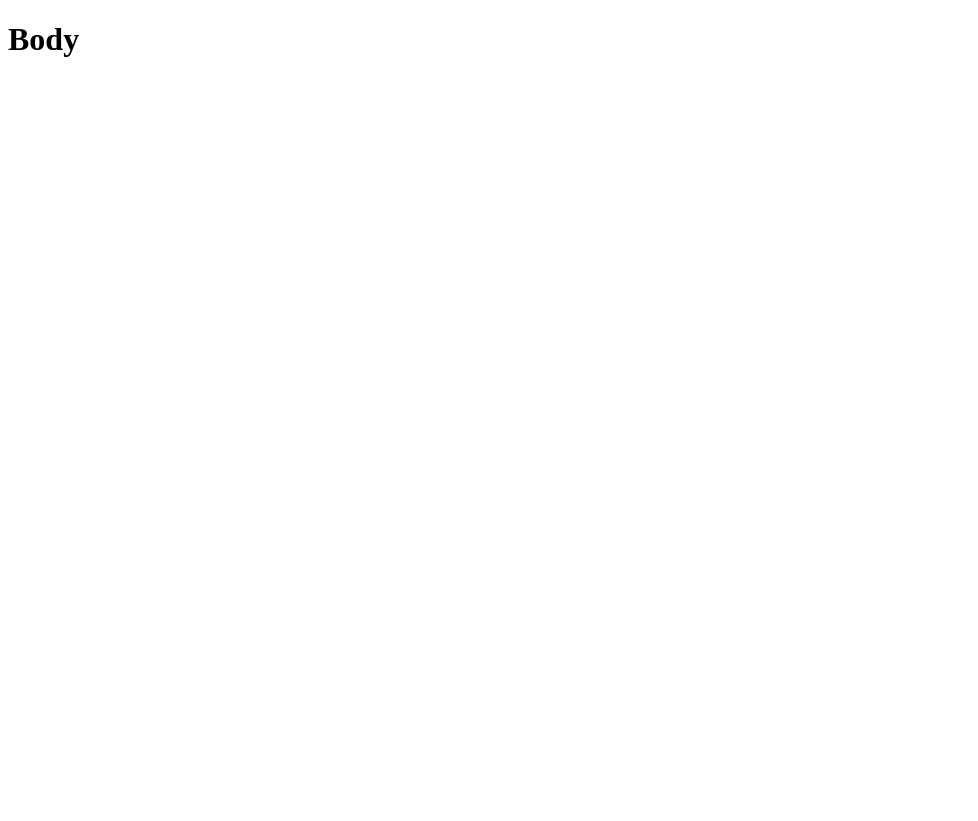
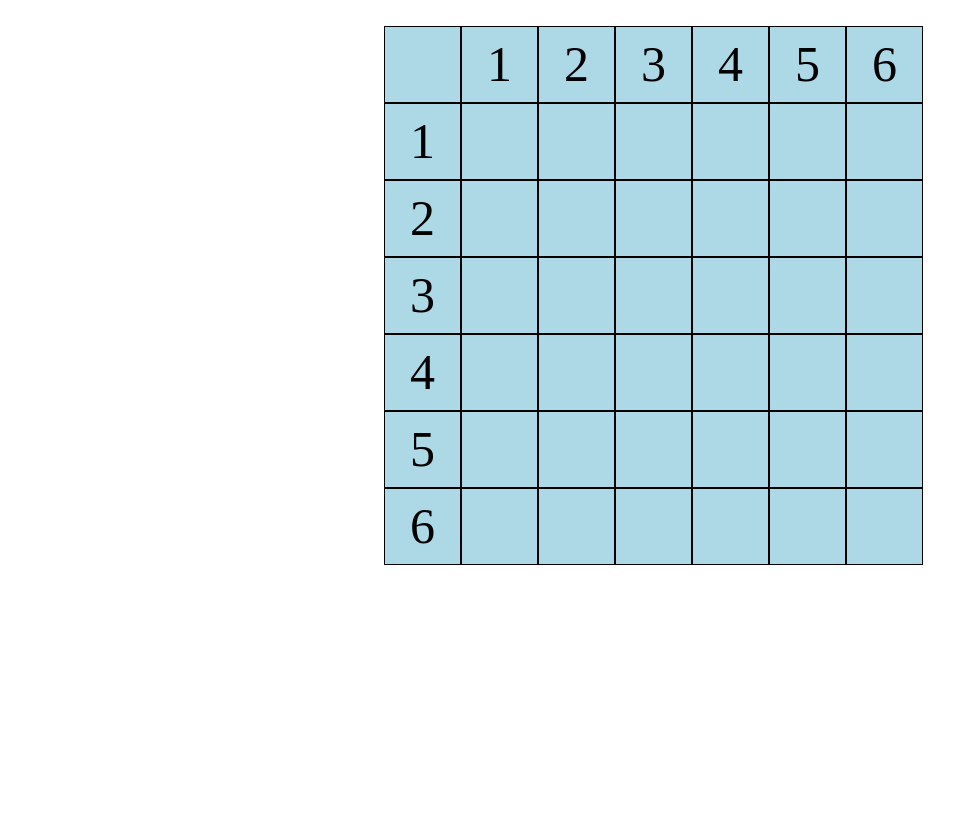
Before and after one commit to JacksonOwens22/Webcino, a PHP site: page / in a window 1280 px wide. Before the commit the part shown is almost empty. Shown: the whole page, without its empty margins (0-978 px from the left). After the commit the page ends 565 px from the top, so only its background shows below. Run offline with PHP 8.4, Linux system fonts and the light colour scheme.

Commit message:
Grid made

```diff
--- a/CSS/home.css
+++ b/CSS/home.css
@@ -1,4 +1,32 @@
 body, html {
+        margin: 0;
 	width: 100%;
 	height: 100%;
+        overflow: hidden;
 }
+.container {
+    margin: 2% auto auto 30%;
+    display: grid;
+    grid-template-columns: auto auto auto auto auto auto auto;
+    grid-template-rows: auto auto auto auto auto auto auto;
+    max-width: 538px;
+    background-color: #add8e6;
+}
+
+.tile {
+    border: 1px solid black;
+    min-width: 75px;
+    min-height: 75px;
+    display: flex;
+    justify-content: center;
+    align-items: center;
+    font-size: 50px;
+}
+
+.first-number {
+    color: red;
+}
+
+.second-number {
+    color: blue;
+}
--- a/View/home.php
+++ b/View/home.php
@@ -4,15 +4,79 @@
         <meta charset="UTF-8">
         <link href="CSS/home.css" rel="stylesheet" type="text/css"/>
         <title>LandScape</title>
-        <!-- <script src="https://code.jquery.com/jquery-latest.min.js"></script> -->
-        <!--<script src="flight.js"></script>-->
+        <script src="https://code.jquery.com/jquery-latest.min.js"></script>
+        <script src="gameBoard.js"></script>
     </head>
     <body>
 		<header>
 
 		</header>
             <main>
-                <h1>Body</h1>
+                <div class="container">
+                    <div class="row1">
+                        <div class="tile"></div>
+                        <div class="tile">1</div>
+                        <div class="tile">2</div>
+                        <div class="tile">3</div>
+                        <div class="tile">4</div>
+                        <div class="tile">5</div>
+                        <div class="tile">6</div>
+                    </div>
+                    <div class="row2">
+                        <div class="tile">1</div>
+                        <div class="tile"></div>
+                        <div class="tile"></div>
+                        <div class="tile"></div>
+                        <div class="tile"></div>
+                        <div class="tile"></div>
+                        <div class="tile"></div>
+                    </div>
+                    <div class="row3">
+                        <div class="tile">2</div>
+                        <div class="tile"></div>
+                        <div class="tile"></div>
+                        <div class="tile"></div>
+                        <div class="tile"></div>
+                        <div class="tile"></div>
+                        <div class="tile"></div>
+                    </div>
+                    <div class="row4">
+                        <div class="tile">3</div>
+                        <div class="tile"></div>
+                        <div class="tile"></div>
+                        <div class="tile"></div>
+                        <div class="tile"></div>
+                        <div class="tile"></div>
+                        <div class="tile"></div>
+                    </div>
+                    <div class="row5">
+                        <div class="tile">4</div>
+                        <div class="tile"></div>
+                        <div class="tile"></div>
+                        <div class="tile"></div>
+                        <div class="tile"></div>
+                        <div class="tile"></div>
+                        <div class="tile"></div>
+                    </div>
+                    <div class="row6">
+                        <div class="tile">5</div>
+                        <div class="tile"></div>
+                        <div class="tile"></div>
+                        <div class="tile"></div>
+                        <div class="tile"></div>
+                        <div class="tile"></div>
+                        <div class="tile"></div>
+                    </div>
+                    <div class="row7">
+                        <div class="tile">6</div>
+                        <div class="tile"></div>
+                        <div class="tile"></div>
+                        <div class="tile"></div>
+                        <div class="tile"></div>
+                        <div class="tile"></div>
+                        <div class="tile"></div>
+                    </div>
+                </div>
             </main>
     </body>
 
--- /dev/null
+++ b/gameBoard.js
@@ -0,0 +1,5 @@
+'use stric';
+
+$(document).ready(function() {
+
+});
```
